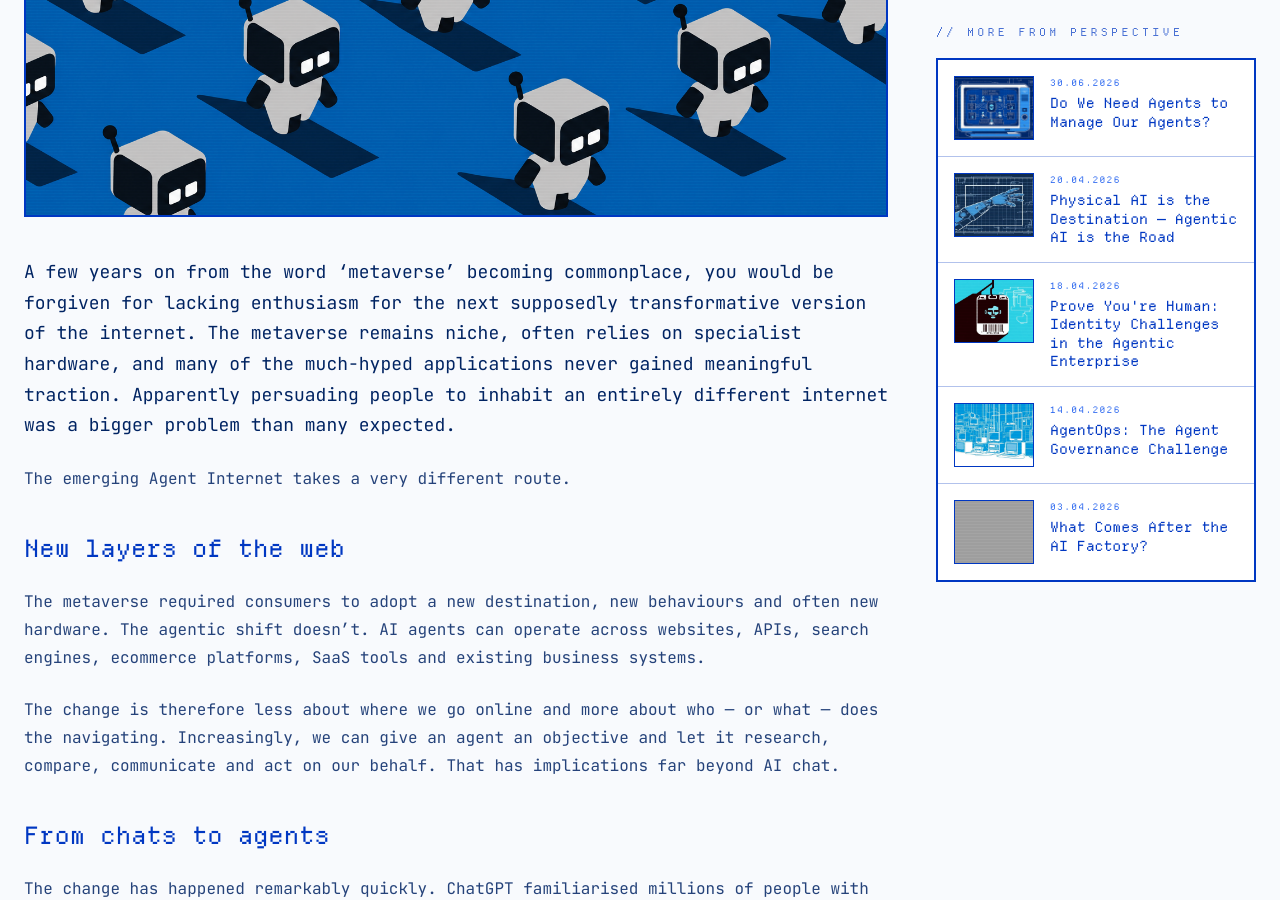
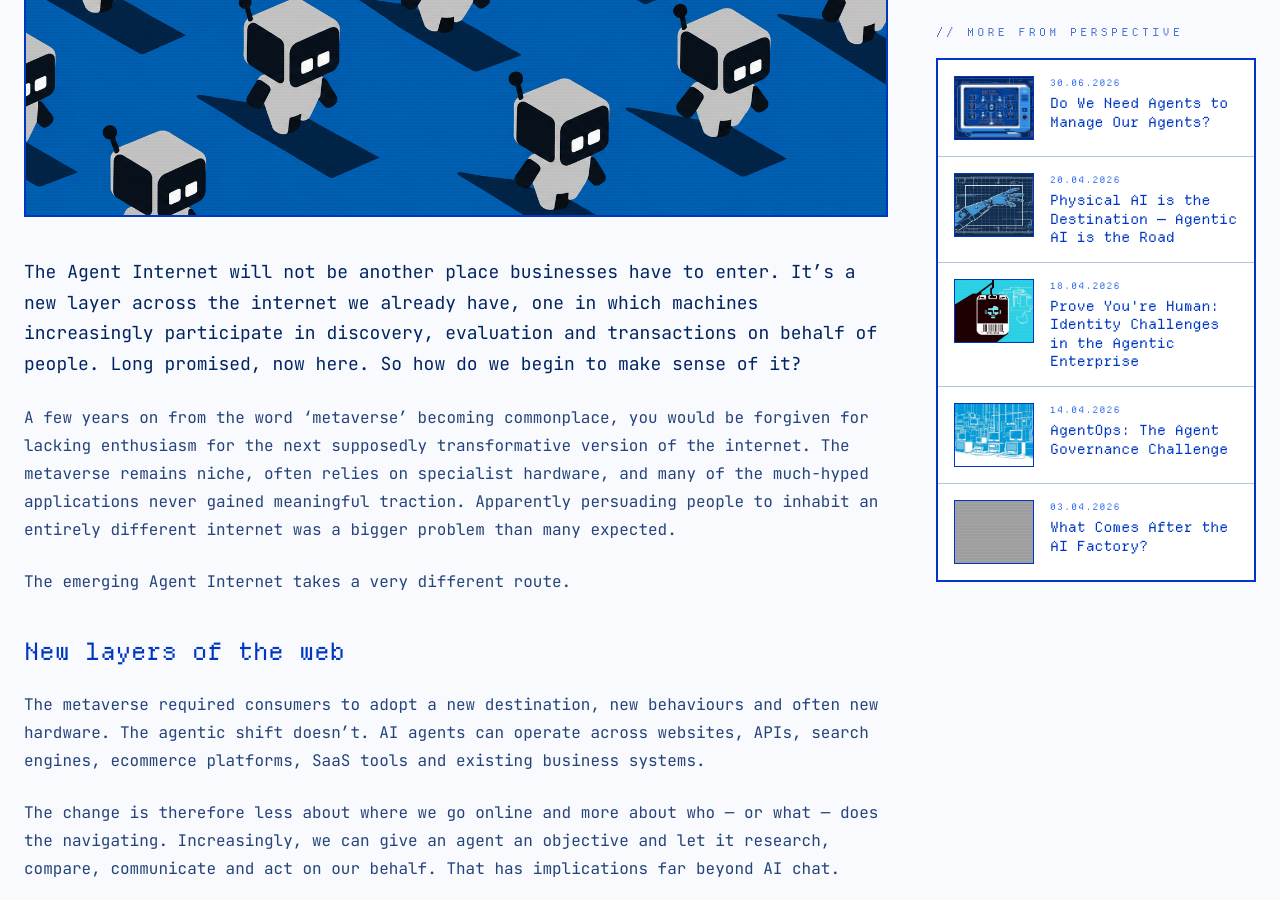
Before and after one commit to christbt79/agentic-times, a Jekyll site: the page built from _posts/2026-10-02-the-agent-internet-is-finally-here.md, in a window 1280 px wide and 900 px high, scrolled down 1057 px. Built offline with Jekyll 4.4.1, drawn with Linux system fonts in a browser that asks for light colours; grey boxes are pictures that could not be loaded.

Commit message:
Update Perspective “2026-10-02-the-agent-internet-is-finally-here”

```diff
--- a/_posts/2026-10-02-the-agent-internet-is-finally-here.md
+++ b/_posts/2026-10-02-the-agent-internet-is-finally-here.md
@@ -1,12 +1,14 @@
 ---
 title: The Agent Internet is Finally Here
 category: Perspective
-deck: The Agent Internet will not be another place businesses have to enter. It's a new layer across the internet we already have, one in which machines increasingly participate in discovery, evaluation and transactions on behalf of people. Long promised, now here. So how do we begin to make sense of it?
+deck: ''
 author: The Agentic Times
 read_time: 5
 date: 2026-09-30T21:07:00
 image: /assets/images/uploads/at_perspective_07.png
 ---
+
+The Agent Internet will not be another place businesses have to enter. It's a new layer across the internet we already have, one in which machines increasingly participate in discovery, evaluation and transactions on behalf of people. Long promised, now here. So how do we begin to make sense of it?
 
 A few years on from the word ‘metaverse’ becoming commonplace, you would be forgiven for lacking enthusiasm for the next supposedly transformative version of the internet. The metaverse remains niche, often relies on specialist hardware, and many of the much-hyped applications never gained meaningful traction. Apparently persuading people to inhabit an entirely different internet was a bigger problem than many expected.
 
```
